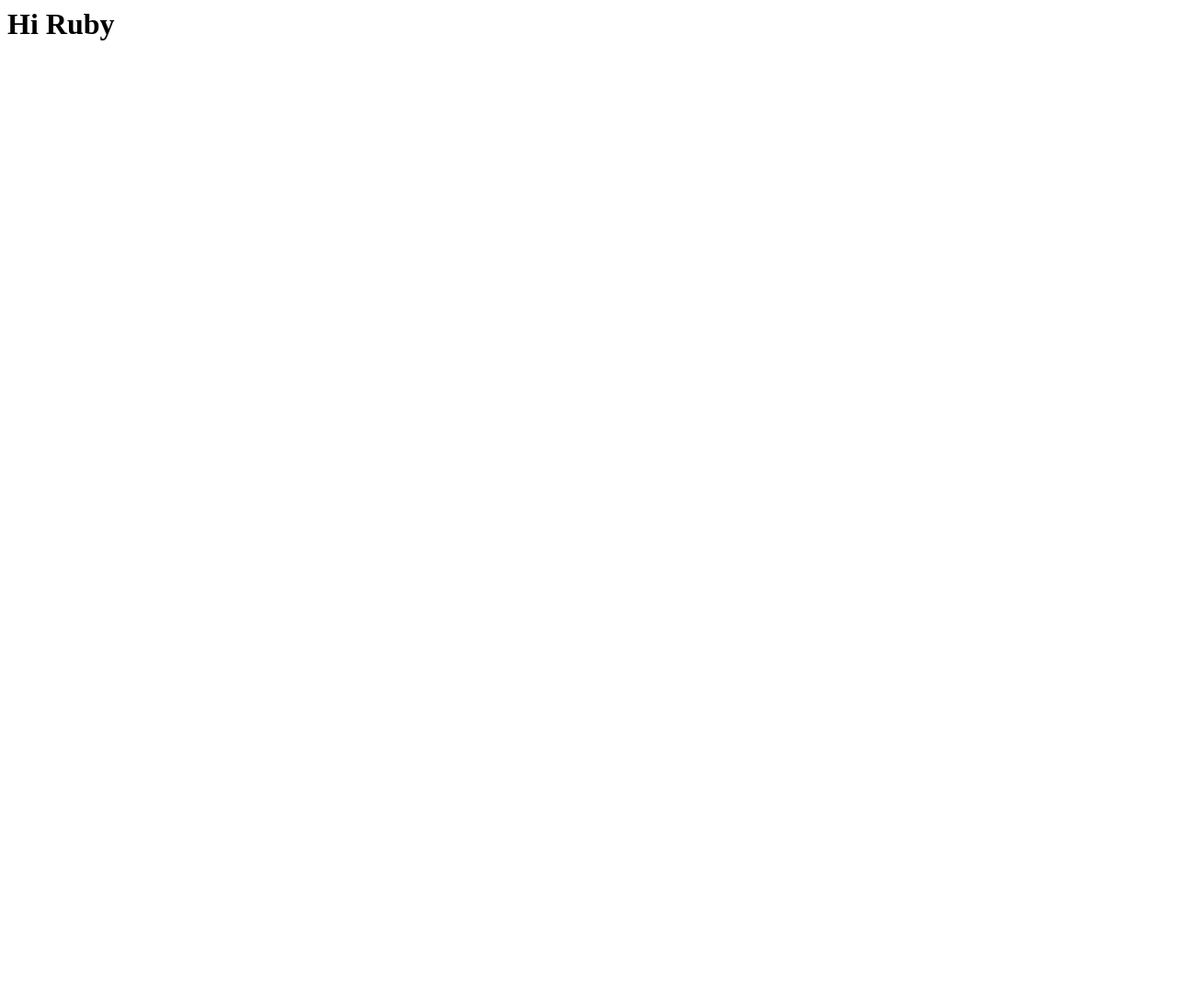
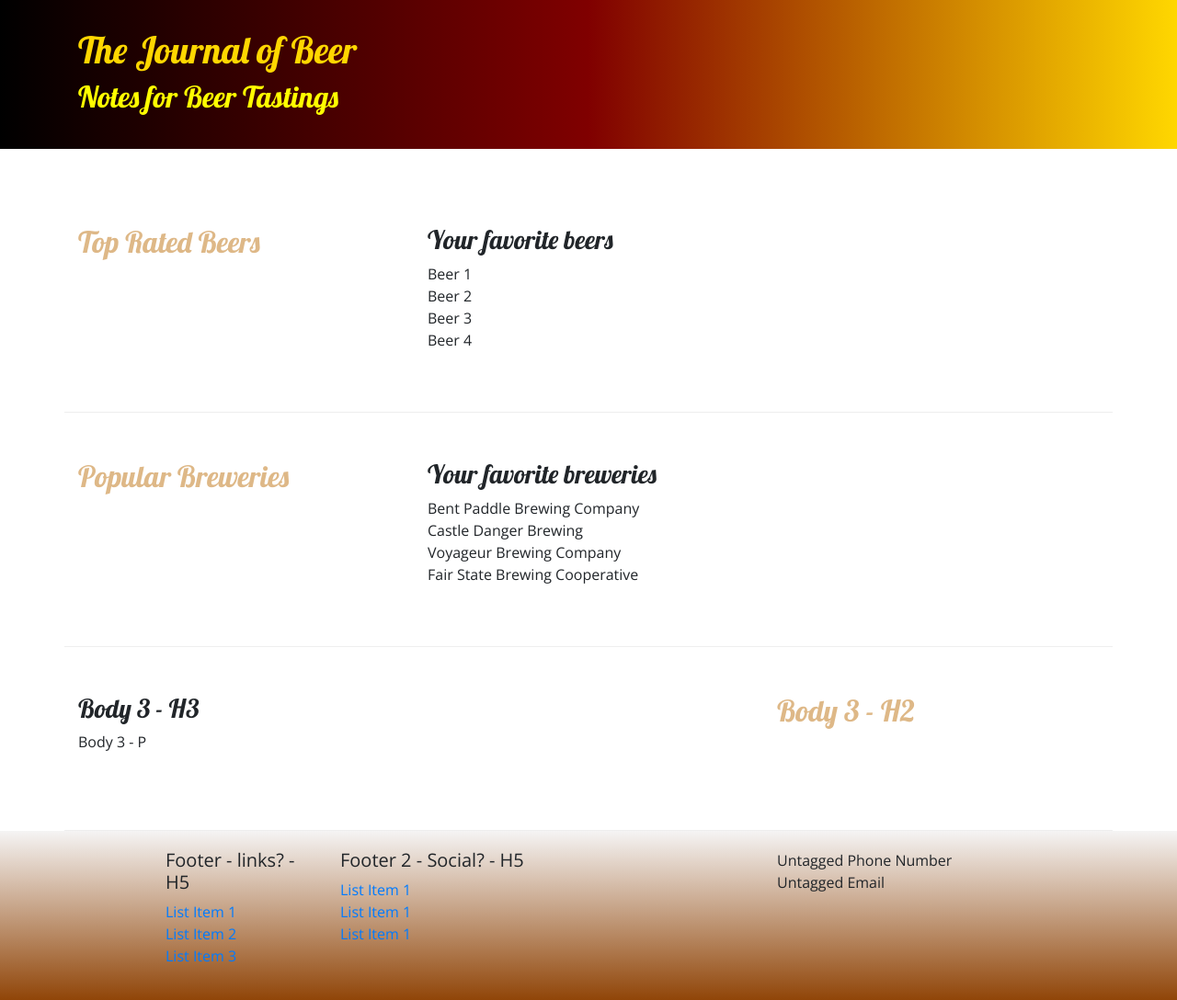
Before and after one commit to Happymrbuny/bootstrap_project, a website: page index.html in a window 1280 px wide. Shown: the whole page at 92% size. Before the commit the page ends 800 px from the top, so only its background shows below. Drawn offline with nearby package versions, Linux system fonts and the light colour scheme.

Commit message:
add initial files

```diff
--- /dev/null
+++ b/css/styles.css
@@ -0,0 +1,37 @@
+body {
+    font-family: "Open Sans", sans-serif;
+}
+
+h1,
+h2,
+h3 {
+    font-family: "Lobster", cursive;
+}
+
+h2 {
+    color: burlywood;
+}
+
+header h1 {
+    color: gold;
+}
+
+header h2 {
+    color: yellow;
+}
+
+footer {
+    background-image: linear-gradient(#f5f4f4, #904508);
+    padding: 20px 0;
+}
+
+.jumbotron {
+    padding: 30px;
+    background-image: linear-gradient(to right, black, maroon, gold)
+}
+
+.row-content {
+    padding: 50px 0;
+    border-bottom: 1px ridge;
+    min-height: 200px;
+}
--- a/index.html
+++ b/index.html
@@ -1 +1,104 @@
-<h1>Hi Ruby</h1>
+<!DOCTYPE html>
+<html lang="en">
+  <head>
+    <!-- Required Meta Tags -->
+    <meta charset="UTF-8" />
+    <meta http-equiv="X-UA-Compatible" content="IE=edge" />
+    <meta name="viewport" content="width=device-width, initial-scale=1.0" />
+
+    <!-- Bootstrap CSS -->
+    <link rel="stylesheet" href="node_modules/bootstrap/dist/css/bootstrap.min.css" />
+
+    <!-- Additional CSS -->
+    <link rel="stylesheet" href="https://fonts.googleapis.com/css?family=Lobster|Open+Sans" />
+    <link rel="stylesheet" href="css/styles.css" />
+
+    <title>Beer Journal</title>
+  </head>
+  <body>
+    <header class="jumbotron jumbotron-fluid sticky-top">
+      <div class="container">
+        <div class="row">
+          <div class="col">
+            <h1>The Journal of Beer</h1>
+            <h2>Notes for Beer Tastings</h2>
+          </div>
+        </div>
+      </div>
+    </header>
+
+    <div class="container">
+      <div class="row row-content">
+        <div class="col-12 col-md-4">
+          <h2>Top Rated Beers</h2>
+        </div>
+          <div class="col-md-4">
+            <h3>Your favorite beers</h3>
+            <ul class="list-unstyled">
+              <li>Beer 1</li>
+              <li>Beer 2</li>
+              <li>Beer 3</li>
+              <li>Beer 4</li>
+            </ul>
+        </div>
+      </div>
+
+      <div class="row row-content">
+        <div class="col-12 col-md-4">
+          <h2>Popular Breweries</h2>
+        </div>
+        <div class="col-md-4">
+          <h3>Your favorite breweries</h3>
+          <ul class="list-unstyled">
+            <li>Bent Paddle Brewing Company</li>
+            <li>Castle Danger Brewing</li>
+            <li>Voyageur Brewing Company</li>
+            <li>Fair State Brewing Cooperative</li>
+          </ul>
+        </div>
+      </div>
+
+      <div class="row row-content">
+        <div class="col-sm-3 order-sm-last col-md-4">
+          <h2>Body 3 - H2</h2>
+        </div>
+        <div class="col">
+          <h3>Body 3 - H3</h3>
+          <p>Body 3 - P</p>
+        </div>
+      </div>
+    </div>
+
+    <footer>
+      <div class="container">
+        <div class="row">
+          <div class="col-4 col-sm-2 offset-1">
+            <h5>Footer - links? - H5</h5>
+            <ul class="list-unstyled">
+              <li><a href="#">List Item 1</a></li>
+              <li><a href="#">List Item 2</a></li>
+              <li><a href="#">List Item 3</a></li>
+            </ul>
+          </div>
+          <div class="col-6 col-sm-5">
+            <h5>Footer 2 - Social? - H5</h5>
+            <ul class="list-unstyled">
+              <li><a href="#">List Item 1</a></li>
+              <li><a href="#">List Item 1</a></li>
+              <li><a href="#">List Item 1</a></li>
+            </ul>
+          </div>
+          <div class="col-sm-4">
+            Untagged Phone Number<br />
+            Untagged Email
+          </div>
+        </div>
+      </div>
+    </footer>
+
+    <!-- jQuery must come first, then Popper.js, then the Bootstrap JavaScript plugins.-->
+    <script src="node_modules/jquery/dist/jquery.slim.min.js"></script>
+    <script src="node_modules/popper.js/dist/umd/popper.min.js"></script>
+    <script src="node_modules/bootstrap/dist/js/bootstrap.min.js"></script>
+  </body>
+</html>
```
Also changed, not shown: package.json (+6 -1 lines), about.html (added), 1 other file.
